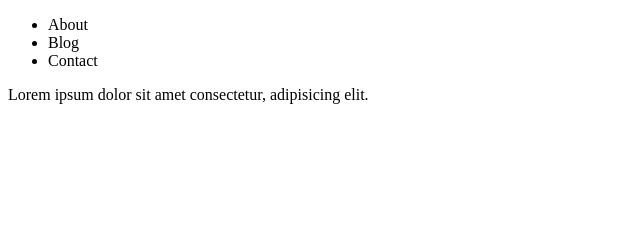
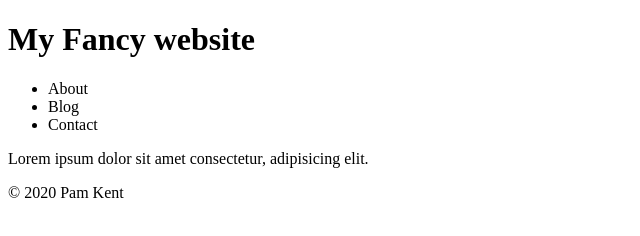
Before and after one commit to pamkent/blog, a plain HTML site: page index.html in a window 1280 px wide. Shown: the whole page, without its empty margins (0-640 px from the left). Drawn offline with Linux system fonts and the light colour scheme.

Commit message:
added footer

```diff
--- a/index.html
+++ b/index.html
@@ -7,11 +7,15 @@
    <title>My Fancy Website</title>
 </head>
 <body>
+   <h1>My Fancy website</h1>
    <ul>
       <li>About</li>
       <li>Blog</li>
       <li>Contact</li>
    </ul>
    <p>Lorem ipsum dolor sit amet consectetur, adipisicing elit.</p>
+   <footer>
+      <p>&copy; 2020 Pam Kent</p>
+   </footer>
 </body>
 </html>
```
